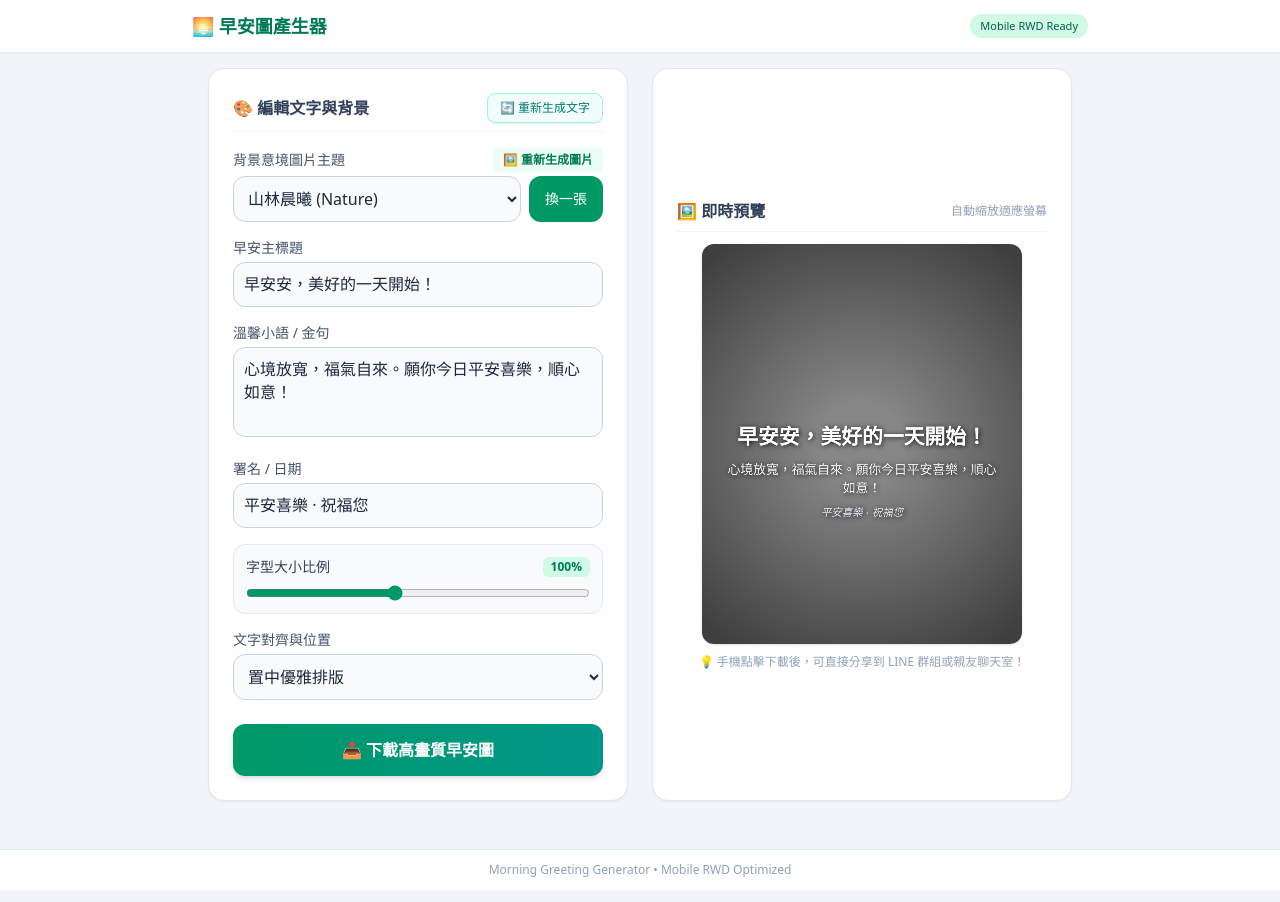
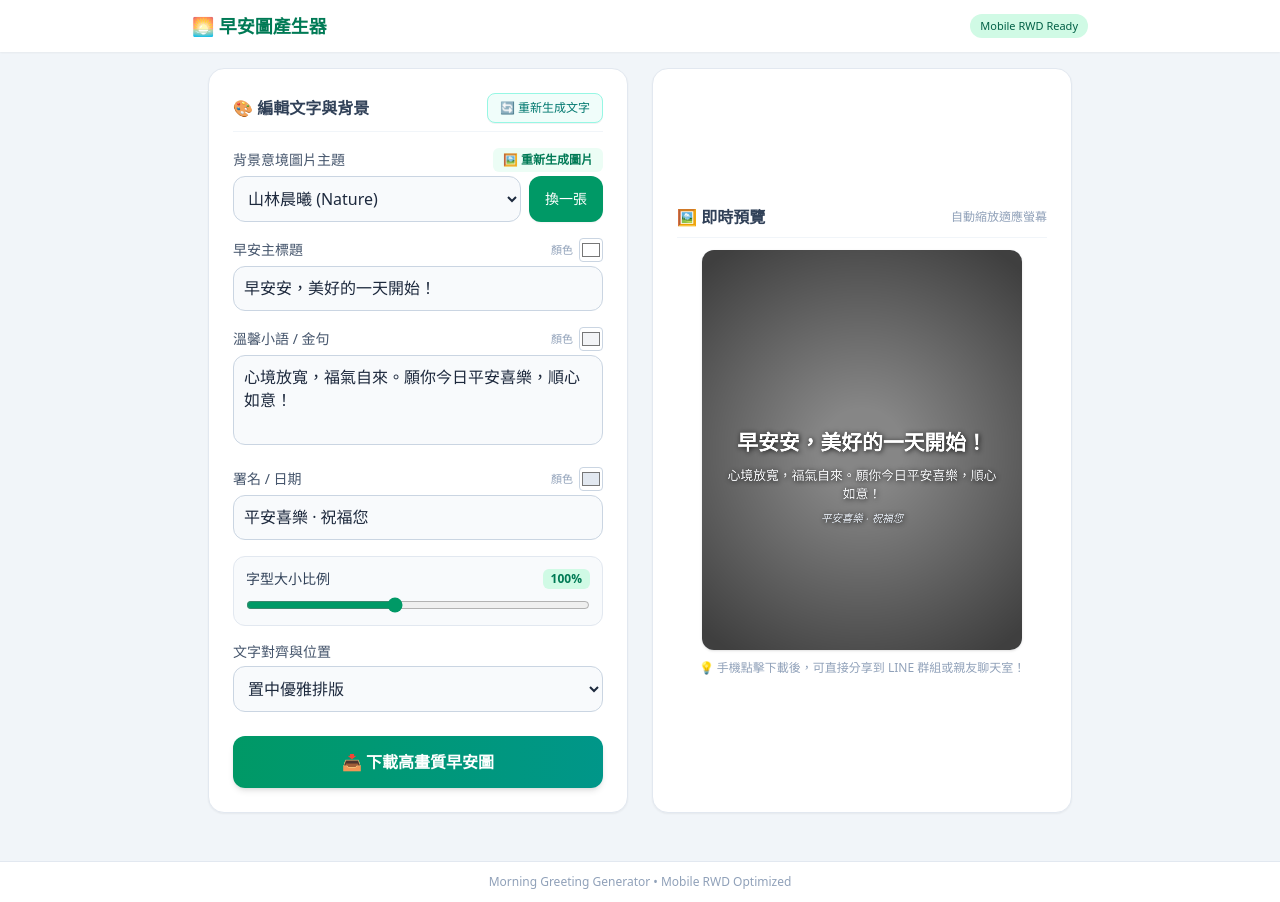
Before and after one commit to jackiewin/morning-greeting-generato, a plain HTML site: page index.html in a window 1280 px wide. Drawn offline with nearby package versions, Linux system fonts and the light colour scheme; a web font is replaced by a local one.

Commit message:
Add files via upload

```diff
--- a/index.html
+++ b/index.html
@@ -61,31 +61,49 @@
                 </div>
             </div>
 
-            <!-- 主標題文字 -->
+            <!-- 主標題文字與顏色 -->
             <div>
-                <label class="block text-xs sm:text-sm font-medium text-slate-600 mb-1">早安主標題</label>
+                <div class="flex items-center justify-between mb-1">
+                    <label class="block text-xs sm:text-sm font-medium text-slate-600">早安主標題</label>
+                    <div class="flex items-center gap-1.5">
+                        <span class="text-[11px] text-slate-400">顏色</span>
+                        <input type="color" id="mainColor" value="#FFFFFF" class="w-6 h-6 rounded border border-slate-300 cursor-pointer p-0 bg-transparent" onchange="drawCanvas()">
+                    </div>
+                </div>
                 <input type="text" id="mainText" value="早安安，美好的一天開始！"
                     class="w-full border border-slate-300 rounded-xl p-2.5 text-sm bg-slate-50 focus:ring-2 focus:ring-emerald-500 outline-none"
                     oninput="drawCanvas()">
             </div>
 
-            <!-- 副標題文字 -->
+            <!-- 副標題文字與顏色 -->
             <div>
-                <label class="block text-xs sm:text-sm font-medium text-slate-600 mb-1">溫馨小語 / 金句</label>
+                <div class="flex items-center justify-between mb-1">
+                    <label class="block text-xs sm:text-sm font-medium text-slate-600">溫馨小語 / 金句</label>
+                    <div class="flex items-center gap-1.5">
+                        <span class="text-[11px] text-slate-400">顏色</span>
+                        <input type="color" id="subColor" value="#F3F4F6" class="w-6 h-6 rounded border border-slate-300 cursor-pointer p-0 bg-transparent" onchange="drawCanvas()">
+                    </div>
+                </div>
                 <textarea id="subText" rows="3"
                     class="w-full border border-slate-300 rounded-xl p-2.5 text-sm bg-slate-50 focus:ring-2 focus:ring-emerald-500 outline-none resize-none"
                     oninput="drawCanvas()">心境放寬，福氣自來。願你今日平安喜樂，順心如意！</textarea>
             </div>
 
-            <!-- 署名 -->
+            <!-- 署名與顏色 -->
             <div>
-                <label class="block text-xs sm:text-sm font-medium text-slate-600 mb-1">署名 / 日期</label>
+                <div class="flex items-center justify-between mb-1">
+                    <label class="block text-xs sm:text-sm font-medium text-slate-600">署名 / 日期</label>
+                    <div class="flex items-center gap-1.5">
+                        <span class="text-[11px] text-slate-400">顏色</span>
+                        <input type="color" id="authorColor" value="#E2E8F0" class="w-6 h-6 rounded border border-slate-300 cursor-pointer p-0 bg-transparent" onchange="drawCanvas()">
+                    </div>
+                </div>
                 <input type="text" id="authorText" value="平安喜樂 · 祝福您"
                     class="w-full border border-slate-300 rounded-xl p-2.5 text-sm bg-slate-50 focus:ring-2 focus:ring-emerald-500 outline-none"
                     oninput="drawCanvas()">
             </div>
 
-            <!-- 新增：字型大小調整滑桿 -->
+            <!-- 字型大小調整滑桿 -->
             <div class="bg-slate-50 p-3 rounded-xl border border-slate-200 flex flex-col gap-2">
                 <div class="flex items-center justify-between">
                     <label class="text-xs sm:text-sm font-medium text-slate-700">字型大小比例</label>
@@ -249,11 +267,15 @@
             const subText = document.getElementById('subText').value;
             const authorText = document.getElementById('authorText').value;
 
+            // 取得各區塊顏色
+            const mainColor = document.getElementById('mainColor').value;
+            const subColor = document.getElementById('subColor').value;
+            const authorColor = document.getElementById('authorColor').value;
+
             // 取得字型大小比例係數
             const scale = parseFloat(document.getElementById('fontSizeRange').value) / 100;
 
             ctx.textAlign = 'center';
-            ctx.fillStyle = '#FFFFFF';
             ctx.shadowColor = 'rgba(0, 0, 0, 0.85)';
             ctx.shadowBlur = 14;
             ctx.shadowOffsetX = 2;
@@ -263,24 +285,24 @@
             if (position === 'top') startY = 200;
             if (position === 'bottom') startY = 720;
 
-            // 主標題大小隨比例縮放 (基準 52px)
+            // 主標題
             const mainFontSize = Math.round(52 * scale);
             ctx.font = `bold ${mainFontSize}px "Noto Serif TC", serif`;
+            ctx.fillStyle = mainColor;
             ctx.fillText(mainText, 400, startY);
 
-            // 副標題大小隨比例縮放 (基準 32px，行距 46px)
+            // 副標題
             const subFontSize = Math.round(32 * scale);
             const subLineHeight = Math.round(46 * scale);
             ctx.font = `${subFontSize}px "Noto Serif TC", serif`;
-            ctx.fillStyle = '#F3F4F6';
-            wrapText(ctx, subText, 400, startY + Math.round(75 * scale), 680, subLineHeight);
+            ctx.fillStyle = subColor;
+            wrapText(ctx, subText, 400, startY + Math.round(75 * scale), 680, subLineHeight, subColor);
 
-            // 署名大小隨比例縮放 (基準 26px)
+            // 署名
             const authorFontSize = Math.round(26 * scale);
             ctx.font = `italic ${authorFontSize}px sans-serif`;
-            ctx.fillStyle = '#E2E8F0';
+            ctx.fillStyle = authorColor;
 
-            // 依副標題長度與字型大小動態計算署名位置
             let authorY = startY + Math.round(180 * scale);
             if (subText.length > 25) authorY += Math.round(40 * scale);
             ctx.fillText(authorText, 400, authorY);
@@ -290,7 +312,7 @@
             ctx.shadowOffsetY = 0;
         }
 
-        function wrapText(context, text, x, y, maxWidth, lineHeight) {
+        function wrapText(context, text, x, y, maxWidth, lineHeight, color) {
             const paragraphs = text.split('\n');
             let currentY = y;
 
@@ -304,6 +326,7 @@
                     let testWidth = metrics.width;
 
                     if (testWidth > maxWidth && n > 0) {
+                        context.fillStyle = color;
                         context.fillText(line, x, currentY);
                         line = chars[n];
                         currentY += lineHeight;
@@ -311,6 +334,7 @@
                         line = testLine;
                     }
                 }
+                context.fillStyle = color;
                 context.fillText(line, x, currentY);
                 currentY += lineHeight;
             }
```
